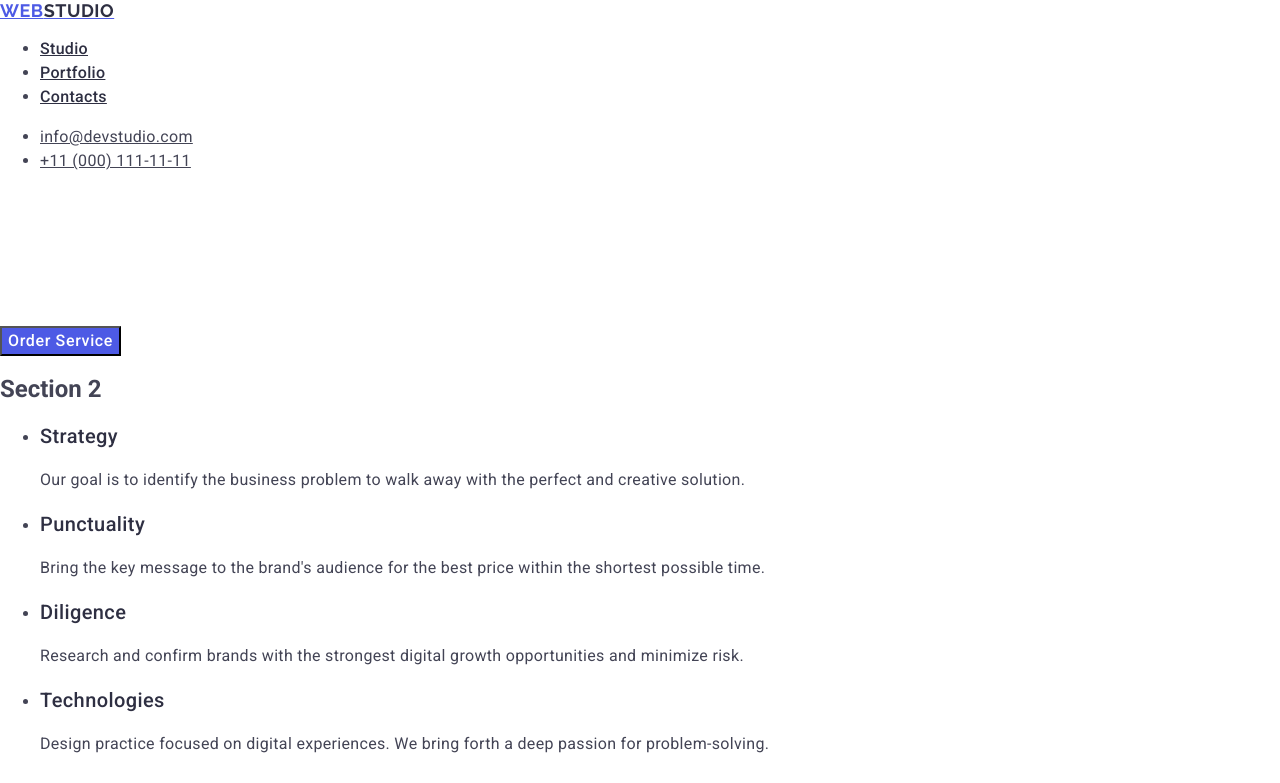
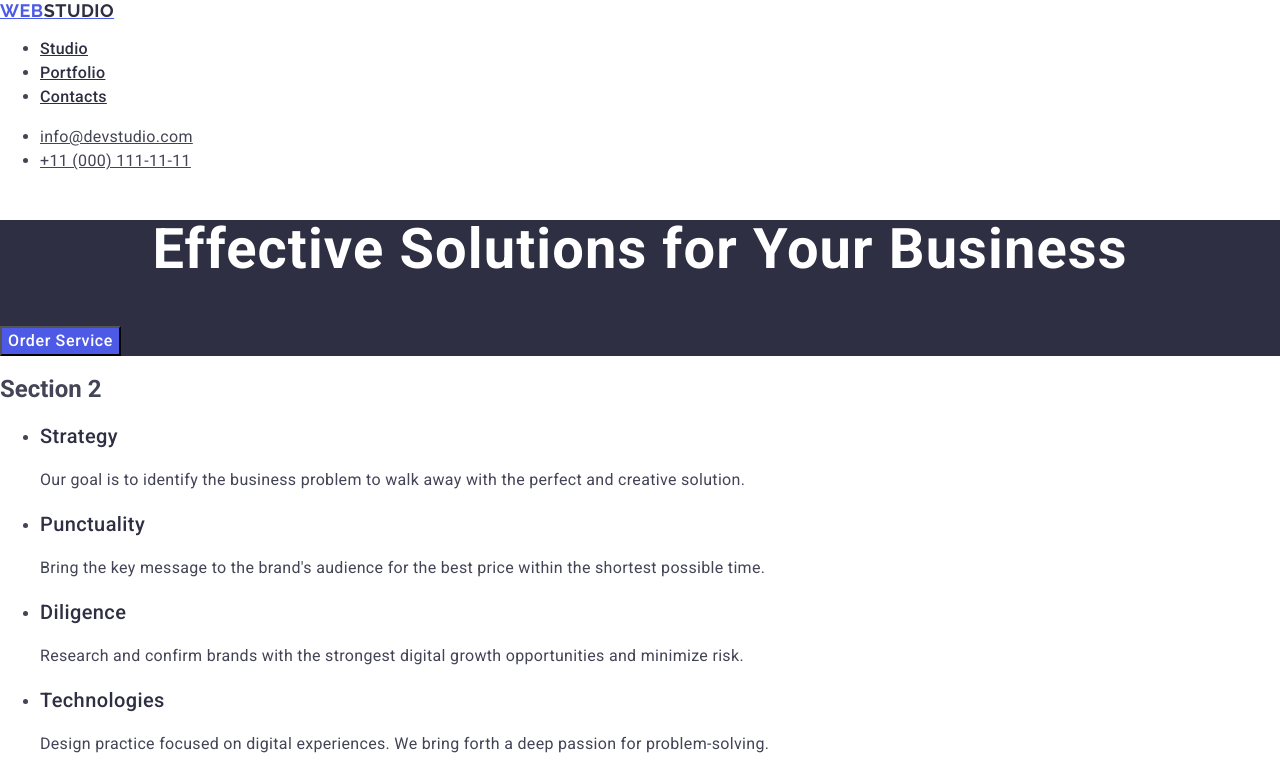
Before and after one commit to keysoftbilisim/goit-markup-hw-02, a plain HTML site: page index.html in a window 1280 px wide. Shown: the top 783 px of the page. Drawn offline with nearby package versions, Linux system fonts and the light colour scheme; a web font is replaced by a local one.

Commit message:
update css

```diff
--- a/css/styles.css
+++ b/css/styles.css
@@ -48,7 +48,7 @@ color: #434455;
     letter-spacing: 0.02em;
 
 }
-.sec_one{
+.section_one{
     background-color: #2e2f42;
 }
 .h1_one{
```
